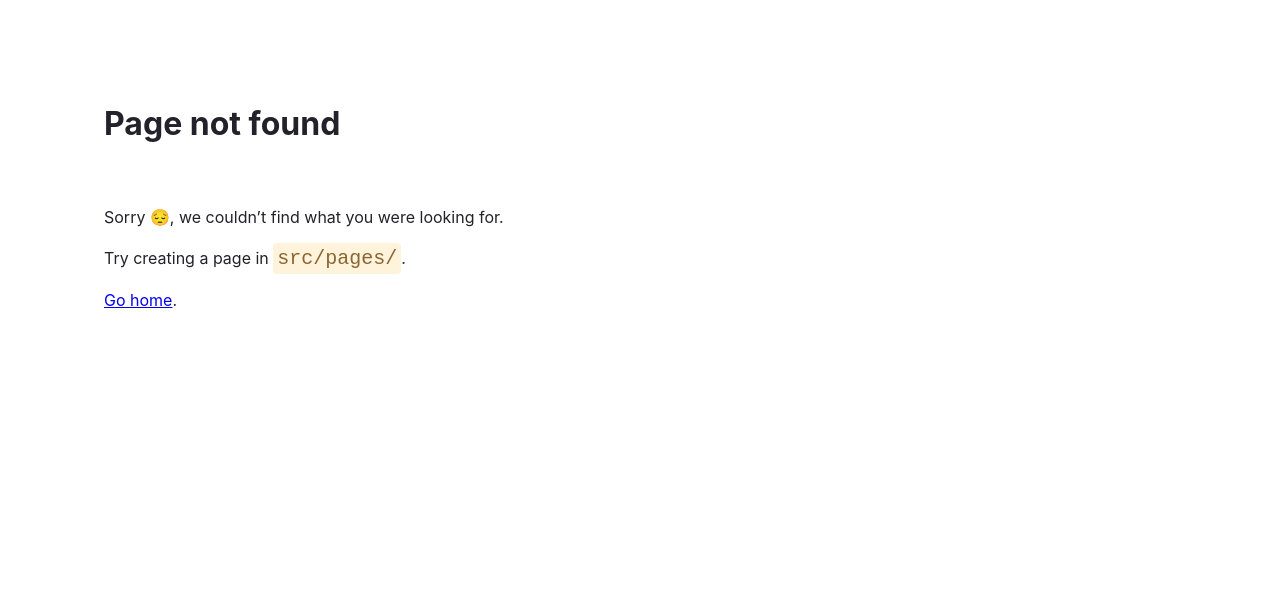
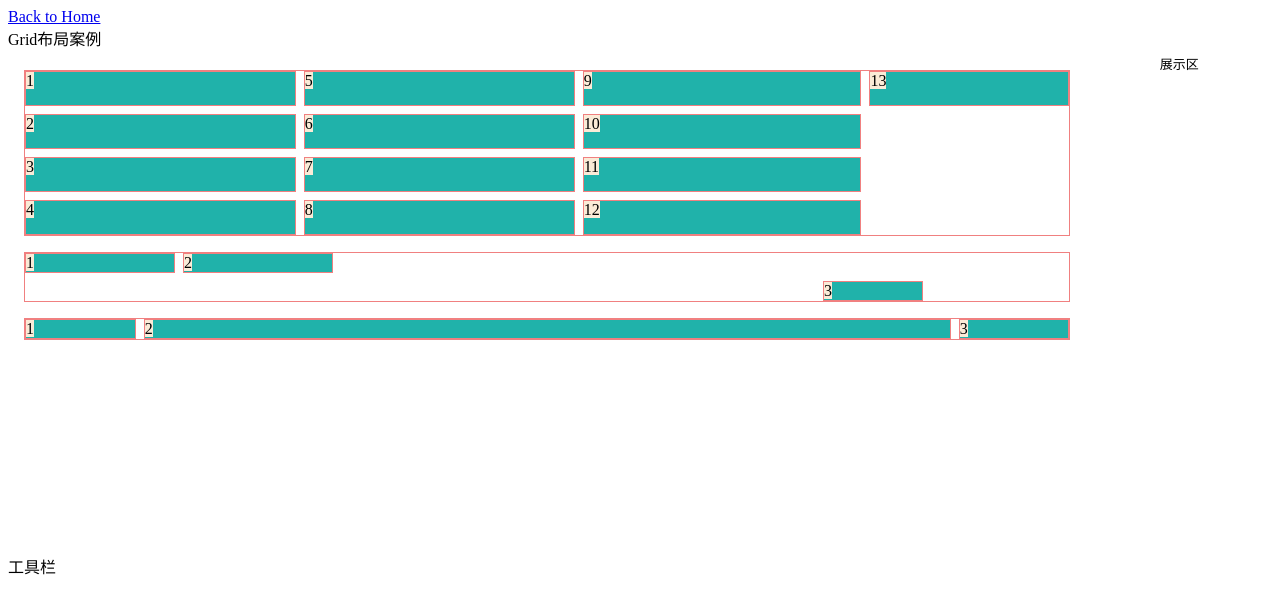
Before and after one commit to ShioBom/my-gatsby-site, a Gatsby site: page /excise in a window 1280 px wide. Before the commit this address had no page. Built offline with nearby package versions, Linux system fonts and the light colour scheme; Gatsby itself is replaced by a stand-in of ours.

Commit message:
feat: add grid excise

```diff
--- a/src/components/Grid/Card/card.module.css
+++ b/src/components/Grid/Card/card.module.css
@@ -1,13 +1,29 @@
-.item-a {
+/* 通用样式 */
+.container {
+  border: 1px solid lightcoral;
+  margin: 16px;
+  gap: 8px;
+}
+.container > div {
+  background-color: lightseagreen;
+  border: 1px solid lightcoral;
+}
+
+.container > div > span{
+  background-color: antiquewhite;
+
+}
+/* grid-template-areas 基本样式 */
+/* .header {
   grid-area: header;
 }
-.item-b {
+.main {
   grid-area: main;
 }
-.item-c {
+.sidebar {
   grid-area: sidebar;
 }
-.item-d {
+.footer {
   grid-area: footer;
 }
 
@@ -19,4 +35,9 @@
     "header header header header"
     "main main . sidebar"
     "footer footer footer footer";
+} */
+
+.gridItem1:last-child {
+  grid-column: 7;
+  grid-row: 2;
 }
--- a/src/components/Grid/Card/index.tsx
+++ b/src/components/Grid/Card/index.tsx
@@ -1,6 +1,67 @@
 import React from "react";
-import { container } from "./card.module.css";
+import {
+  container,
+  header,
+  footer,
+  main,
+  sidebar,
+  gridItem1,
+} from "./card.module.css";
+
+const gridAutoFlow: React.CSSProperties = {
+  display: "grid",
+  /* grid-template-rows: repeat(4, auto); */
+  gridTemplateRows: `repeat(4, 35px)`,
+  gridAutoFlow: "column",
+  gridTemplateColumns: `repeat(3, auto)`,
+  gridAutoColumns: 200,
+  // gridAutoRows: 200,
+};
+
+const gridContainer2 = {
+  display: "grid",
+  gridTemplateColumns: `150px 150px 150px`,
+  // gridAutoColumns: `100px 200px`, // 补了四列，列宽分别为100px 200px
+  gridAutoColumns: 100, // 补了四列 单列100px
+};
+
+const gridContainer3 = {
+  display: "grid",
+  // gridAutoColumns: `min-content`,
+  // gridAutoColumns: `max-content`,
+
+  // gridAutoColumns: `auto`,
+  gridAutoFlow: "column",
+  // gridAutoColumns: `30vmin`,
+  gridAutoColumns: `auto 0.8fr auto`,
+  // gridAutoColumns: `fit-content(50rem)`,
+  // gridAutoColumns: `minmax(300px, 2fr)`,
+};
 
 export default function index() {
-  return <div>111</div>;
+  return (
+    <>
+      <div className={container} style={gridAutoFlow}>
+        {new Array(13).fill("").map((item, ind) => (
+          <div key={ind}>
+            <span>{ind + 1}</span>
+          </div>
+        ))}
+      </div>
+      <div className={container} style={gridContainer2}>
+        {new Array(3).fill("").map((item, ind) => (
+          <div className={gridItem1} key={ind}>
+            <span>{ind + 1}</span>
+          </div>
+        ))}
+      </div>
+      <div className={container} style={gridContainer3}>
+        {new Array(3).fill("").map((item, ind) => (
+          <div key={ind}>
+            <span>{ind + 1}</span>
+          </div>
+        ))}
+      </div>
+    </>
+  );
 }
--- a/src/components/Grid/index.tsx
+++ b/src/components/Grid/index.tsx
@@ -1,7 +1,24 @@
 import React from "react";
+import {
+  container,
+  header,
+  footer,
+  main,
+  sidebar,
+} from "./styles/grid.module.css";
+import Card from "../Grid/Card";
 
 const Grid = () => {
-  return <div>index</div>;
+  return (
+    <main className={container}>
+      <header className={header}>Grid布局案例</header>
+      <section className={main}>
+        <Card />
+      </section>
+      <code className={sidebar}>展示区</code>
+      <footer className={footer}>工具栏</footer>
+    </main>
+  );
 };
 
 export default Grid;
--- /dev/null
+++ b/src/components/Grid/styles/grid.module.css
@@ -0,0 +1,24 @@
+.header {
+  grid-area: header;
+}
+.main {
+  grid-area: main;
+}
+.sidebar {
+  grid-area: sidebar;
+}
+.footer {
+  grid-area: footer;
+}
+
+.container {
+  width: 100%;
+  height: 500px;
+  display: grid;
+  grid-template-columns: span 4;
+  grid-template-rows: 28px 500px 28px;
+  grid-template-areas:
+    "header header header header"
+    "main main . sidebar"
+    "footer footer footer footer";
+}
--- /dev/null
+++ b/src/pages/excise.tsx
@@ -0,0 +1,17 @@
+import React from "react";
+import { Link } from "gatsby";
+import Grid from "../components/Grid";
+
+
+const ExcisePage = () => {
+  return (
+    <main>
+      <Link to="/">Back to Home</Link>
+      <Grid />
+    </main>
+  );
+};
+
+export const Head = () => <title>Excise</title>;
+
+export default ExcisePage;
```
Also changed, not shown: src/pages/grid.tsx (deleted, +0 -15 lines), src/components/Layout/layout.module.css (indentation only).
